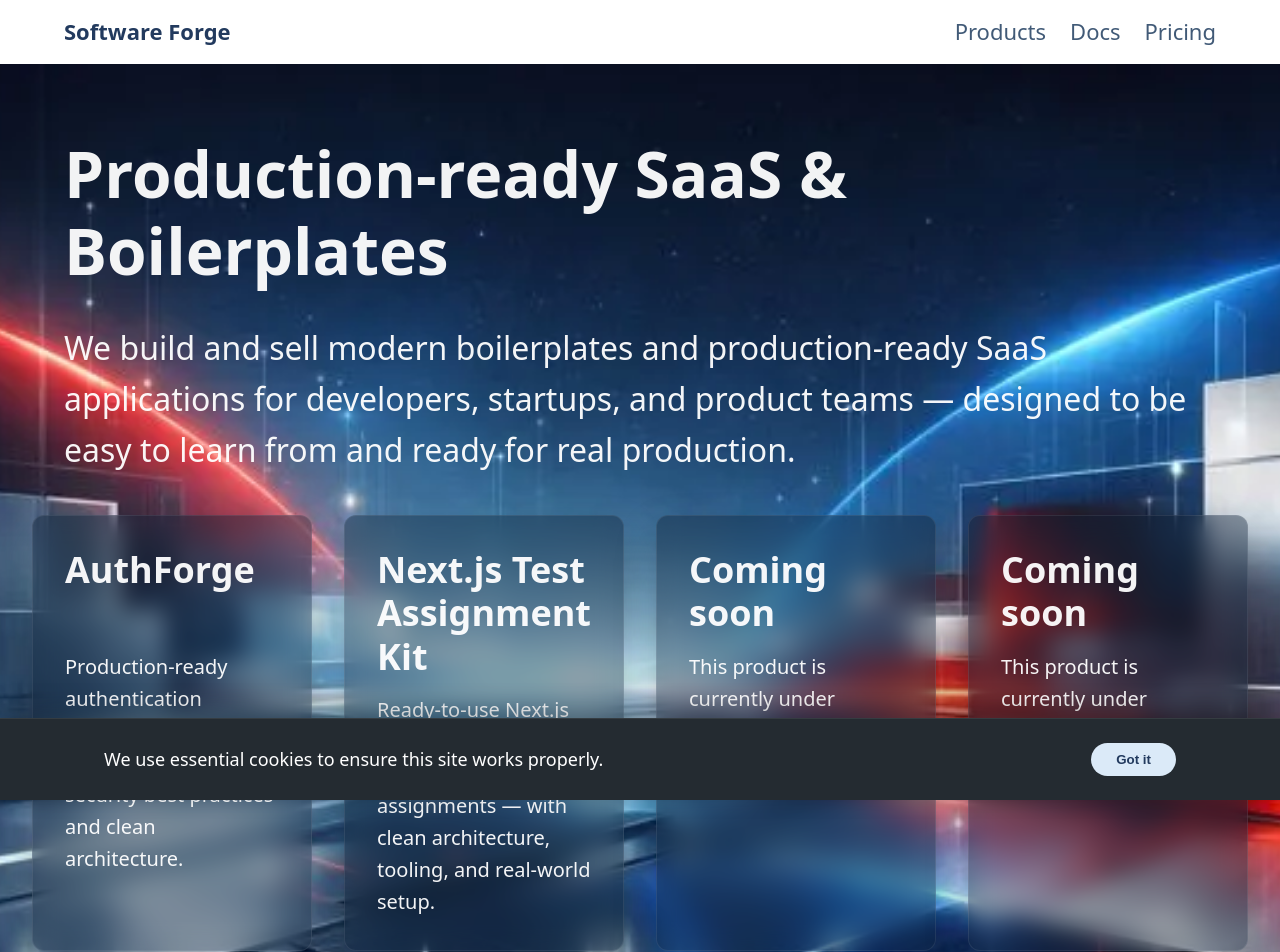
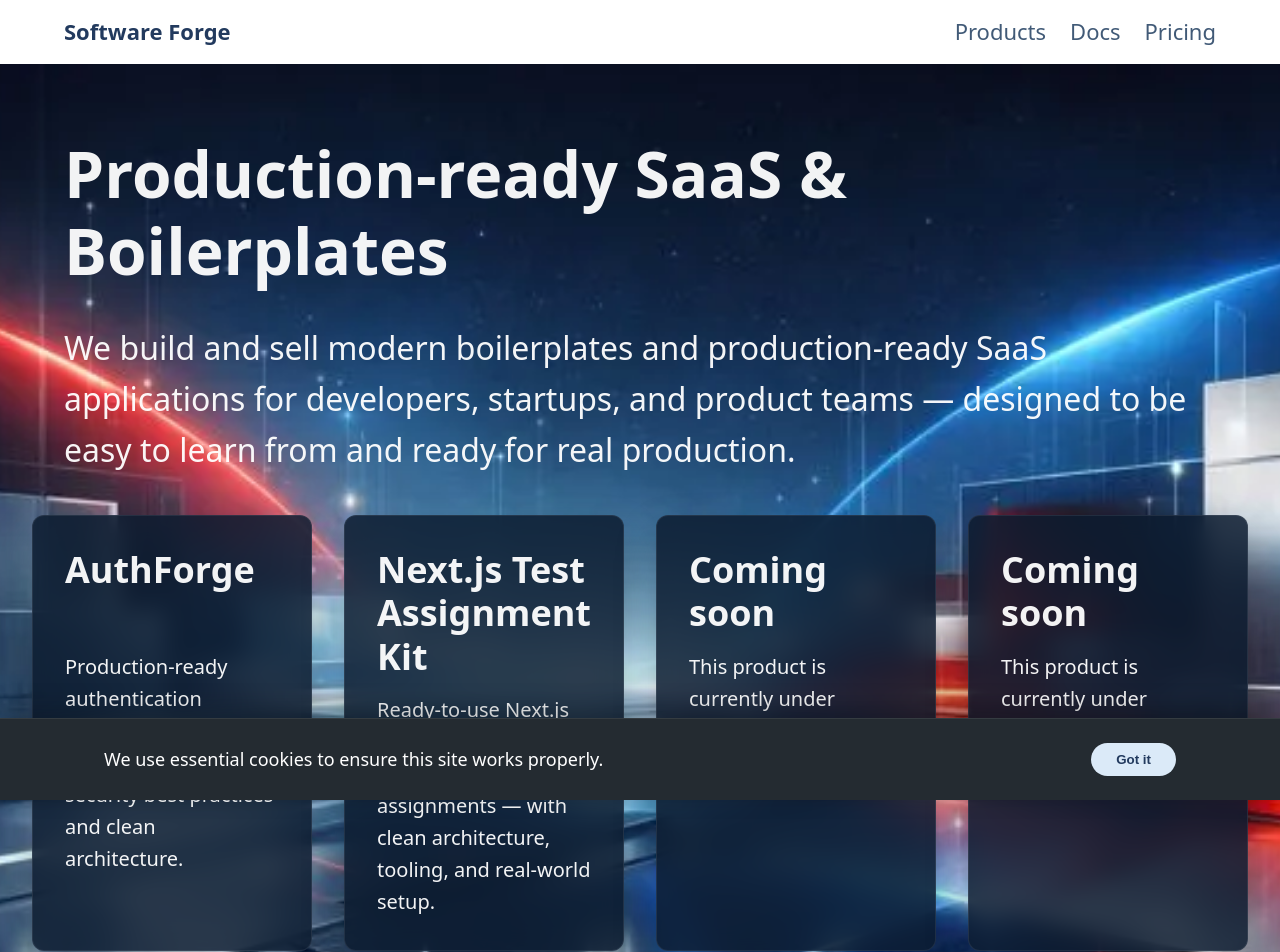
Before and after one commit to Grammeri/nextjs-landing, a Next.js app: page / in a window 1280 px wide. Shown: the top 952 px of the page. Built offline with nearby package versions, Linux system fonts and the light colour scheme.

Commit message:
feat(tokens): add separate surface token for step indicators background

```diff
--- a/src/app/globals.css
+++ b/src/app/globals.css
@@ -119,10 +119,13 @@
   --header-z-index: 10;
 
   /* Surface / Card */
-  --surface-card-bg: rgba(12, 28, 48, 0.4);
+  --surface-card-bg: rgba(12, 28, 48, 0.85);
   --surface-card-backdrop: blur(12px);
   --surface-card-border: rgba(255, 255, 255, 0.08);
   --surface-card-radius: var(--radius-lg);
+
+  /* Surface / Step indicator */
+--surface-step-bg: rgba(12, 28, 48, 0.4);
 
   /* Product card surface */
   --card-shadow-soft: 0 20px 40px rgba(0, 0, 0, 0.25);
--- a/src/app/products/authforge/page.module.css
+++ b/src/app/products/authforge/page.module.css
@@ -123,7 +123,7 @@
   width: var(--spacing-2xl);
   height: var(--spacing-2xl);
   border-radius: var(--radius-full);
-  background: var(--surface-card-bg);
+  background: var(--surface-step-bg);
   font-weight: var(--font-weight-semibold);
   border: var(--focus-ring-width) solid var(--card-border-color);
 }
```
